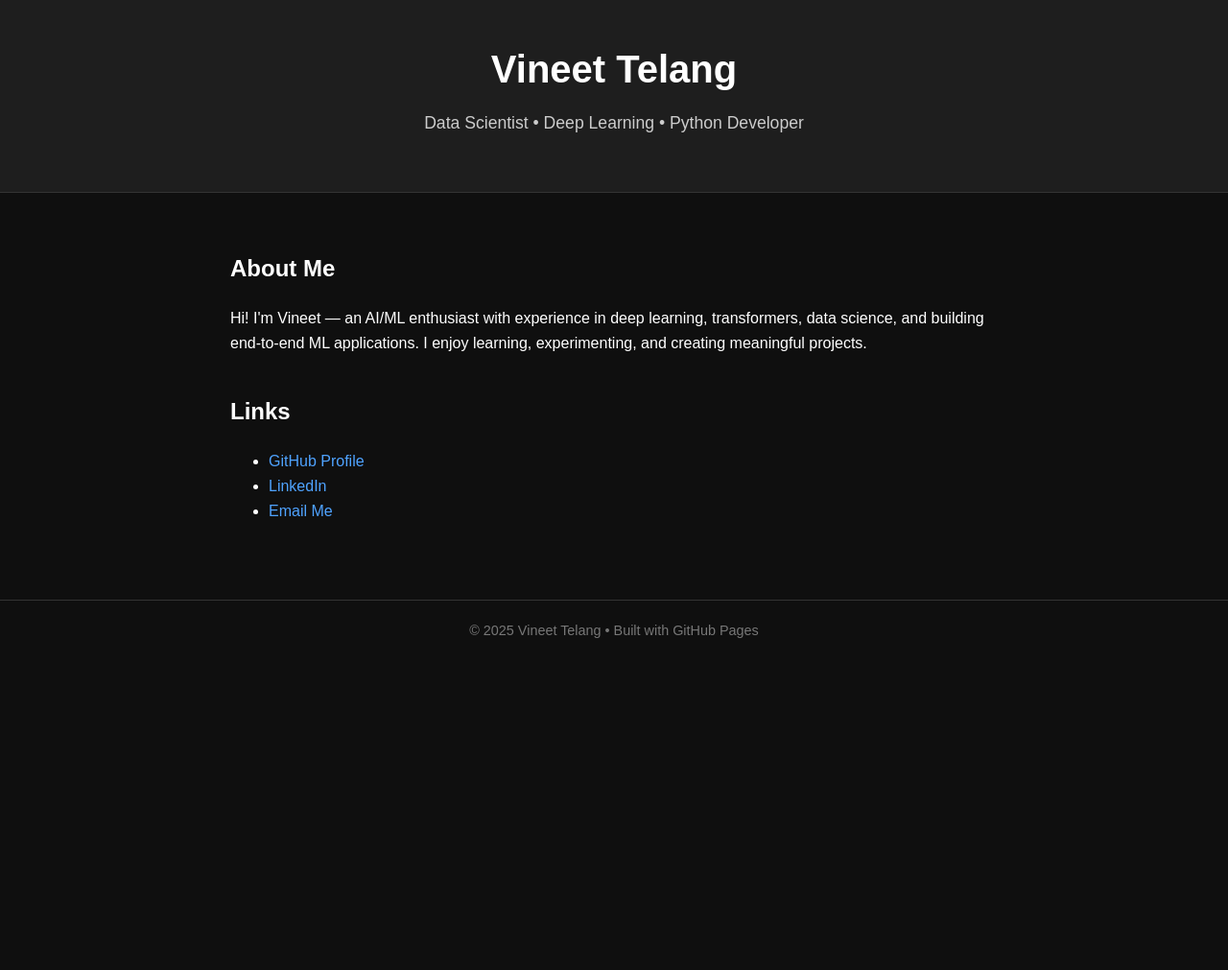
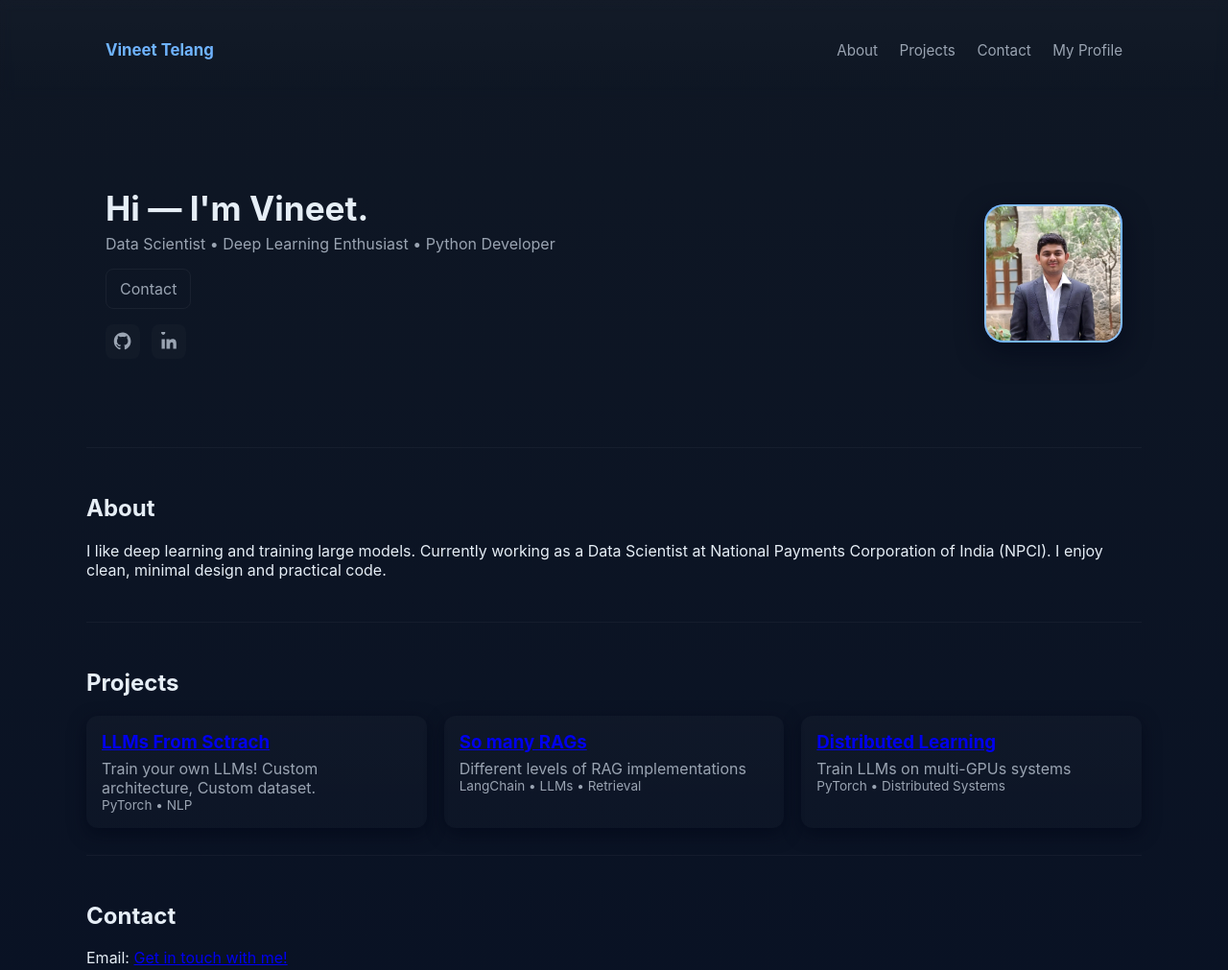
Before and after one commit to Vineet314/vineet314.github.io, a plain HTML site: page index.html in a window 1280 px wide. Shown: the top 1011 px of the page at 96% size. Before the commit the page ends 800 px from the top, so only its background shows below. Drawn offline with Linux system fonts and the light colour scheme.

Commit message:
lot of changes later

```diff
--- a/index.html
+++ b/index.html
@@ -1,97 +1,140 @@
 <!DOCTYPE html>
 <html lang="en">
 <head>
-    <meta charset="UTF-8" />
-    <meta name="viewport" content="width=device-width, initial-scale=1.0" />
-    <title>Vineet Telang</title>
-
-    <style>
-        body {
-            font-family: Arial, sans-serif;
-            margin: 0;
-            padding: 0;
-            background: #0f0f0f;
-            color: #ffffff;
-            line-height: 1.6;
-        }
-        header {
-            background: #1e1e1e;
-            padding: 40px 20px;
-            text-align: center;
-            border-bottom: 1px solid #333;
-        }
-        h1 {
-            margin: 0;
-            font-size: 2.5rem;
-        }
-        p.subtitle {
-            margin-top: 10px;
-            font-size: 1.1rem;
-            color: #cccccc;
-        }
-        main {
-            padding: 40px 20px;
-            max-width: 800px;
-            margin: auto;
-        }
-        a {
-            color: #4fa3ff;
-            text-decoration: none;
-        }
-        a:hover {
-            text-decoration: underline;
-        }
-        .section {
-            margin-bottom: 40px;
-        }
-        footer {
-            text-align: center;
-            padding: 20px;
-            border-top: 1px solid #333;
-            color: #777;
-            font-size: 0.9rem;
-        }
-    </style>
+    <meta charset="utf-8" />
+    <meta name="viewport" content="width=device-width,initial-scale=1" />
+    <title>Vineet Telang — Portfolio</title>
+    <link rel="stylesheet" href="styles/main.css">
 </head>
 <body>
-
-<header>
-    <h1>Vineet Telang</h1>
-    <p class="subtitle">Data Scientist • Deep Learning • Python Developer</p>
+    <header class="site-header">
+        <div class="container header-row">
+            <a class="brand" href="#">Vineet Telang</a>
+            <button class="nav-toggle" aria-label="Toggle navigation">☰</button>
+            <nav class="nav" aria-label="Primary">
+                <a href="#about">About</a>
+                <a href="#projects">Projects</a>
+                <a href="#contact">Contact</a>
+                <a href="resume.html">My Profile</a>
+            </nav>
+        </div>
     </header>
 
     <main>
-    <div class="section">
-        <h2>About Me</h2>
-        <p>
-            Hi! I'm Vineet — an AI/ML enthusiast with experience in deep learning, transformers, data science,
-            and building end-to-end ML applications. I enjoy learning, experimenting, and creating meaningful projects.
-        </p>
+        <section class="hero">
+            <div class="container hero-grid">
+                <div class="hero-content">
+                    <h1 class="reveal">Hi — I'm Vineet.</h1>
+                    <p class="lead reveal">Data Scientist • Deep Learning Enthusiast • Python Developer</p>
+                    <p class="reveal"><a class="cta ghost" href="#contact">Contact</a></p>
+
+                    <div class="social reveal" aria-hidden="false">
+                        <a href="https://github.com/vineet314" target="_blank" rel="noopener" aria-label="GitHub">
+                            <!-- GitHub SVG -->
+                            <svg width="20" height="20" viewBox="0 0 24 24" fill="none" xmlns="http://www.w3.org/2000/svg"><path d="M12 .5C5.73.5.9 5.33.9 11.6c0 4.76 3.09 8.8 7.38 10.23.54.1.74-.24.74-.53 0-.26-.01-.96-.02-1.88-3 .65-3.63-1.45-3.63-1.45-.49-1.24-1.2-1.57-1.2-1.57-.98-.67.07-.66.07-.66 1.08.08 1.65 1.11 1.65 1.11.96 1.65 2.52 1.18 3.13.9.1-.7.38-1.18.69-1.45-2.4-.27-4.93-1.2-4.93-5.33 0-1.18.42-2.15 1.11-2.91-.11-.27-.48-1.36.1-2.84 0 0 .9-.29 2.95 1.11a10.24 10.24 0 012.68-.36c.91 0 1.83.12 2.68.36 2.05-1.4 2.95-1.11 2.95-1.11.58 1.48.21 2.57.11 2.84.69.76 1.11 1.73 1.11 2.91 0 4.14-2.54 5.06-4.96 5.32.39.34.73 1.02.73 2.06 0 1.49-.01 2.69-.01 3.06 0 .29.2.63.75.52C19 20.39 22.1 16.36 22.1 11.6 22.1 5.33 17.27.5 12 .5z" fill="currentColor"/></svg>
+                        </a>
+                        <a href="https://www.linkedin.com/in/vineet-telang/" target="_blank" rel="noopener" aria-label="LinkedIn">
+                            <!-- LinkedIn SVG -->
+                            <svg width="20" height="20" viewBox="0 0 24 24" fill="none" xmlns="http://www.w3.org/2000/svg"><path d="M4.98 3.5a2.5 2.5 0 11.02 0zM3 21h4v-12H3v12zM9 9h3.8v1.65h.05c.53-1 1.82-2.05 3.75-2.05 4 0 4.75 2.63 4.75 6.05V21h-4v-5.3c0-1.27-.02-2.9-1.8-2.9-1.8 0-2.07 1.4-2.07 2.8V21H9V9z" fill="currentColor"/></svg>
+                        </a>
                     </div>
-<!--
-    <div class="section">
-        <h2>Projects</h2>
+                </div>
+
+                <div class="hero-avatar reveal" aria-hidden="true">
+                    <div class="avatar">
+                        <img src="dp.jpeg" alt="Vineet Telang" class="avatar-img" loading="lazy">
+                    </div>
+                </div>
+            </div>
+        </section>
+
+        <section id="about" class="container section">
+            <h2>About</h2>
+            <p>I like deep learning and training large models. Currently working as a Data Scientist at National Payments Corporation of India (NPCI). I enjoy clean, minimal design and practical code.</p>
+        </section>
+
+        <!-- <section id="education" class="container section">
+            <h2>Education</h2>
+            <div class="education-list">
+                <div class="edu-item">
+                    <h3>College of Engineering, Pune — B.Tech, Mechanical Engineering</h3>
+                    <p class="meta">Nov 2020 — Jun 2024 • CGPA: 7.73/10</p>
+                </div>
+                <div class="edu-item">
+                    <h3>DAV Public School (CBSE), Navi Mumbai — PCM with Computer Science</h3>
+                    <p class="meta">Grade: 94% • Jul 2020</p>
+                </div>
+            </div>
+        </section>
+
+        <section id="experience" class="container section">
+            <h2>Experience</h2>
+            <div class="experience-list">
+                <div class="exp-item">
+                    <h3>Data Scientist — National Payments Corporation of India (NPCI)</h3>
+                    <p class="meta">Nov 2025 — Present</p>
                     <ul>
-            <li>🔥 Sentiment Analysis with RNN Models</li>
-            <li>🧠 Recommender System (Collaborative + Content-Based)</li>
-            <li>📄 LangChain "Chat with Documents" App</li>
-            <li>📊 Smart Boiler Modeling (Data + Physics-Based)</li>
-        </ul>
-    </div> -->
-
-    <div class="section">
-        <h2>Links</h2>
-        <ul>
-            <li><a href="https://github.com/vineet314">GitHub Profile</a></li>
-            <li><a href="https://www.linkedin.com/in/vineet-telang/">LinkedIn</a></li>
-            <li><a href="mailto:telangvineet@gmail.com">Email Me</a></li>
+                        <li>Working on data-driven products and ML solutions for payments infrastructure.</li>
+                        <li>Designing models and pipelines for fraud detection, analytics, and performance monitoring.</li>
                     </ul>
                 </div>
+
+                <div class="exp-item">
+                    <h3>AI Engineer — Ednius AI (Vancouver, Remote)</h3>
+                    <p class="meta">Mar 2025 — Sep 2025</p>
+                    <ul>
+                        <li>Refined an agentic AI approach to automate examination grading using Microsoft Azure.</li>
+                        <li>Developed end-to-end APIs with Azure Functions to create a grading pipeline for PDFs.</li>
+                        <li>Implemented asynchronous programming to reduce network I/O bottlenecks and improve throughput.</li>
+                        <li>Deployed YOLO-based models for diagram detection (93.6% accuracy) and smart-cropping; integrated a CNN-based false-positive filter (96.5% accuracy).</li>
+                        <li>Used agglomerative clustering and text embeddings to group answers (silhouette score 0.66); visualized embeddings via PCA and t-SNE.</li>
+                        <li>Containerized services with Docker and deployed via CI/CD pipelines.</li>
+                    </ul>
+                </div>
+
+                <div class="exp-item">
+                    <h3>DL Research Associate — COEP Technological University (Pune, Hybrid)</h3>
+                    <p class="meta">Feb 2025 — Present</p>
+                    <ul>
+                        <li>Research on distributed deep learning and high-performance computing to scale LLM training.</li>
+                        <li>Applied techniques such as Flash Attention, MHLA, and GRPO to improve training efficiency.</li>
+                        <li>Developed a custom small-scale LLM and trained it on a local HPC cluster (NVIDIA DGX).</li>
+                    </ul>
+                </div>
+            </div>
+        </section> -->
+
+        <section id="projects" class="container section">
+            <h2>Projects</h2>
+            <div class="project-grid">
+                <article class="card reveal">
+                    <h3><a href="https://github.com/Vineet314/LLMs" target="_blank" rel="noopener">LLMs From Sctrach</a></h3>
+                    <p>Train your own LLMs! Custom architecture, Custom dataset.</p>
+                    <p class="meta">PyTorch • NLP</p>
+                </article>
+                <article class="card reveal">
+                    <h3><a href="https://github.com/Vineet314/RAG" target="_blank" rel="noopener">So many RAGs</a></h3>
+                    <p>Different levels of RAG implementations</p>
+                    <p class="meta">LangChain • LLMs • Retrieval</p>
+                </article>
+                <article class="card reveal">
+                    <h3><a href="https://github.com/Vineet314/Distributed-Training" target="_blank" rel="noopener">Distributed Learning</a></h3>
+                    <p>Train LLMs on multi-GPUs systems</p>
+                    <p class="meta">PyTorch • Distributed Systems</p>
+                </article>
+            </div>
+        </section>
+
+        <section id="contact" class="container section">
+            <h2>Contact</h2>
+            <p>Email: <a href="mailto:telangvineet@gmail.com">Get in touch with me!</a></p>
+        </section>
     </main>
 
-<footer>
-    © 2025 Vineet Telang • Built with GitHub Pages
+    <footer class="site-footer">
+        <div class="container">© 2025 Vineet Telang. Made using GitHub Pages</div>
     </footer>
 
+    <script src="scripts/main.js"></script>
 </body>
 </html>
--- /dev/null
+++ b/scripts/main.js
@@ -0,0 +1,34 @@
+// Small enhancements: smooth scroll for internal links
+document.addEventListener('DOMContentLoaded',function(){
+  // smooth scroll for internal links
+  document.querySelectorAll('a[href^="#"]').forEach(function(anchor){
+    anchor.addEventListener('click',function(e){
+      var target = document.querySelector(this.getAttribute('href'));
+      if(target){
+        e.preventDefault();
+        target.scrollIntoView({behavior:'smooth',block:'start'});
+      }
+    });
+  });
+
+  // mobile nav toggle
+  var toggle = document.querySelector('.nav-toggle');
+  var nav = document.querySelector('.nav');
+  if(toggle && nav){
+    toggle.addEventListener('click',function(){
+      nav.classList.toggle('open');
+    });
+  }
+
+  // reveal on scroll
+  var observer = new IntersectionObserver(function(entries){
+    entries.forEach(function(entry){
+      if(entry.isIntersecting){
+        entry.target.classList.add('visible');
+        observer.unobserve(entry.target);
+      }
+    });
+  },{threshold:0.12});
+
+  document.querySelectorAll('.reveal').forEach(function(el){observer.observe(el)});
+});
--- /dev/null
+++ b/styles/main.css
@@ -0,0 +1,75 @@
+:root{
+  --bg:#0f1724;
+  --card:#0f1729;
+  --muted:#9aa4b2;
+  --accent:#6fb3ff;
+  --glass: rgba(255,255,255,0.04);
+  --max:1100px;
+}
+*{box-sizing:border-box}
+body{
+  margin:0;
+  font-family:Inter,system-ui,Segoe UI,Roboto,Arial,sans-serif;
+  background:linear-gradient(180deg,var(--bg),#071024 120%);
+  color:#e6eef6;
+  -webkit-font-smoothing:antialiased;
+}
+.container{max-width:var(--max);margin:0 auto;padding:28px 20px}
+.site-header{backdrop-filter:blur(6px);background:linear-gradient(180deg, rgba(255,255,255,0.02), transparent);padding:14px 0;position:sticky;top:0;z-index:30}
+.header-row{display:flex;align-items:center;gap:12px}
+.brand{font-weight:700;color:var(--accent);text-decoration:none;font-size:1.05rem}
+.nav{margin-left:auto}
+.nav a{color:var(--muted);text-decoration:none;margin-left:18px;font-size:0.95rem}
+.nav a:hover{color:var(--accent)}
+.nav-toggle{display:none;background:transparent;border:0;color:var(--muted);font-size:1.2rem}
+.hero{padding:64px 0;text-align:left}
+.hero-grid{display:grid;grid-template-columns:1fr 140px;gap:20px;align-items:center}
+.hero-content{max-width:760px}
+.hero h1{font-size:2.2rem;margin:0 0 6px}
+.lead{color:var(--muted);margin:0 0 12px}
+.cta{background:var(--accent);color:#05243a;padding:10px 14px;border-radius:8px;text-decoration:none;margin-right:10px;display:inline-block}
+.cta.ghost{background:transparent;border:1px solid rgba(255,255,255,0.05);color:var(--muted)}
+.social{margin-top:16px;display:flex;gap:12px}
+.social a{color:var(--muted);display:inline-flex;align-items:center;justify-content:center;width:36px;height:36px;border-radius:8px;background:rgba(255,255,255,0.02);text-decoration:none}
+.hero-avatar{justify-self:end}
+.avatar{width:144px;height:144px;border-radius:20px;background:linear-gradient(135deg,var(--accent),#8bc1ff);display:flex;align-items:center;justify-content:center;color:#05243a;font-weight:700;font-size:1.6rem;box-shadow:0 10px 28px rgba(2,6,23,0.6);overflow:hidden;border:2px solid rgba(255,255,255,0.03)}
+.avatar-img{width:100%;height:100%;object-fit:cover;display:block}
+.section{padding:28px 0;border-top:1px solid var(--glass)}
+.project-grid{display:grid;grid-template-columns:repeat(3,1fr);gap:18px;margin-top:18px}
+.card{background:linear-gradient(180deg, rgba(255,255,255,0.02), rgba(255,255,255,0.01));padding:16px;border-radius:12px;box-shadow:0 6px 18px rgba(2,6,23,0.6);transition:transform .24s ease,box-shadow .24s ease}
+.card:hover{transform:translateY(-6px);box-shadow:0 14px 30px rgba(2,6,23,0.7)}
+.card h3{margin:0 0 6px}
+.card p{color:var(--muted);margin:0}
+.meta{margin-top:8px;font-size:0.85rem;color:var(--muted)}
+.site-footer{padding:28px 0;color:var(--muted);text-align:center;border-top:1px solid rgba(255,255,255,0.03)}
+
+/* reveal animations */
+.reveal{opacity:0;transform:translateY(8px);transition:opacity .55s ease,transform .55s ease}
+.reveal.visible{opacity:1;transform:none}
+
+@media (max-width:960px){
+  .project-grid{grid-template-columns:repeat(2,1fr)}
+}
+@media (max-width:720px){
+  .nav{display:none;position:absolute;right:20px;top:64px;background:rgba(8,12,24,0.9);padding:10px;border-radius:8px}
+  .nav.open{display:block}
+  .nav-toggle{display:inline-block;margin-left:auto}
+  .hero-grid{grid-template-columns:1fr;gap:12px}
+  .hero-avatar{justify-self:start}
+  .avatar{width:112px;height:112px;border-radius:16px}
+  .avatar-img{border-radius:inherit}
+  .project-grid{grid-template-columns:1fr}
+}
+
+/* Experience & Education */
+.experience-list,.education-list{display:flex;flex-direction:column;gap:18px;margin-top:12px}
+.exp-item,.edu-item{background:linear-gradient(180deg, rgba(255,255,255,0.01), rgba(255,255,255,0.008));padding:14px;border-radius:10px}
+.exp-item h3,.edu-item h3{margin:0 0 6px}
+.exp-item ul{margin:8px 0 0 18px;color:var(--muted)}
+.exp-item li{margin-bottom:8px}
+
+@media (max-width:720px){
+  .nav{float:none;text-align:right;margin-top:-36px}
+  .hero{padding:52px 0}
+  .hero h1{font-size:1.6rem}
+}
```
Also changed, not shown: resume.html (added, +140 -0 lines), dp.jpeg (added), 2 other files. Lines whose indentation alone changed are shown as unchanged.
